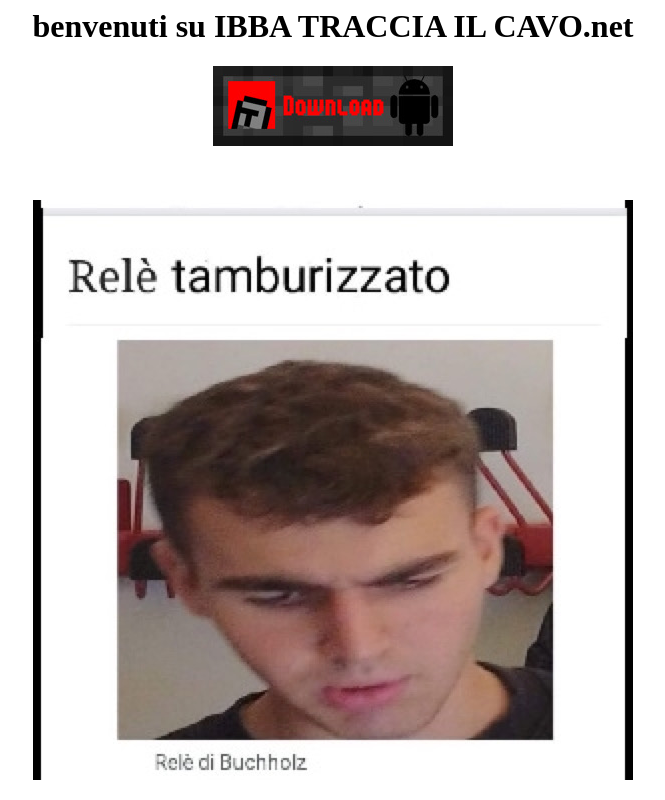
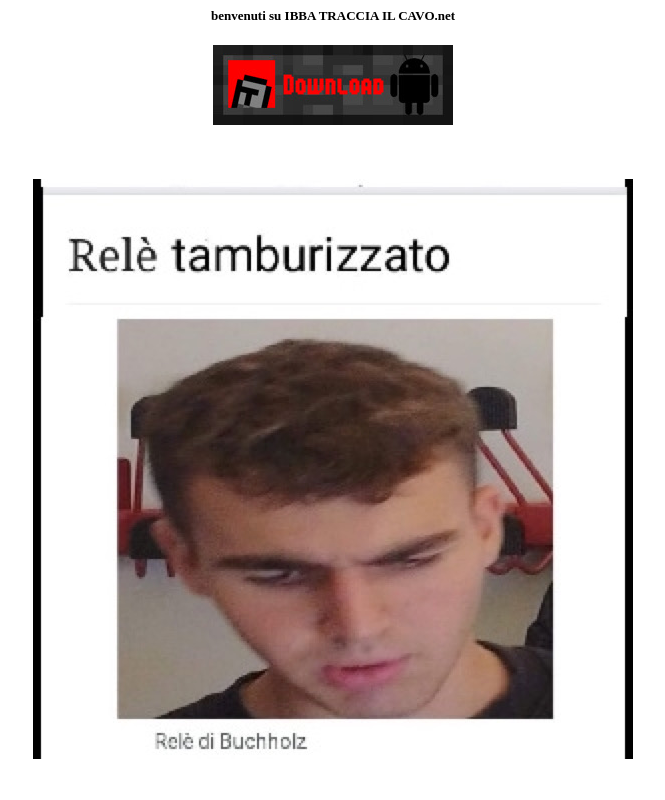
Before and after one commit to TheClansTwo/ibbatracciailcavo, a plain HTML site: page index.html in a window 1280 px wide. Shown: the top 800 px of the page, without its empty margins (307-972 px from the left). Drawn offline with Linux system fonts and the light colour scheme.

Commit message:
Update index.html

```diff
--- a/index.html
+++ b/index.html
@@ -1,4 +1,4 @@
-<h1><center>benvenuti su IBBA TRACCIA IL CAVO.net</center></h1>
+<h1><center><font size="-1">benvenuti su IBBA TRACCIA IL CAVO.net</font></center></h1>
 <a href="download.png" download="darkstone"><center><img src="download.png" /></center></a>
 <BR>
 <BR>
```
